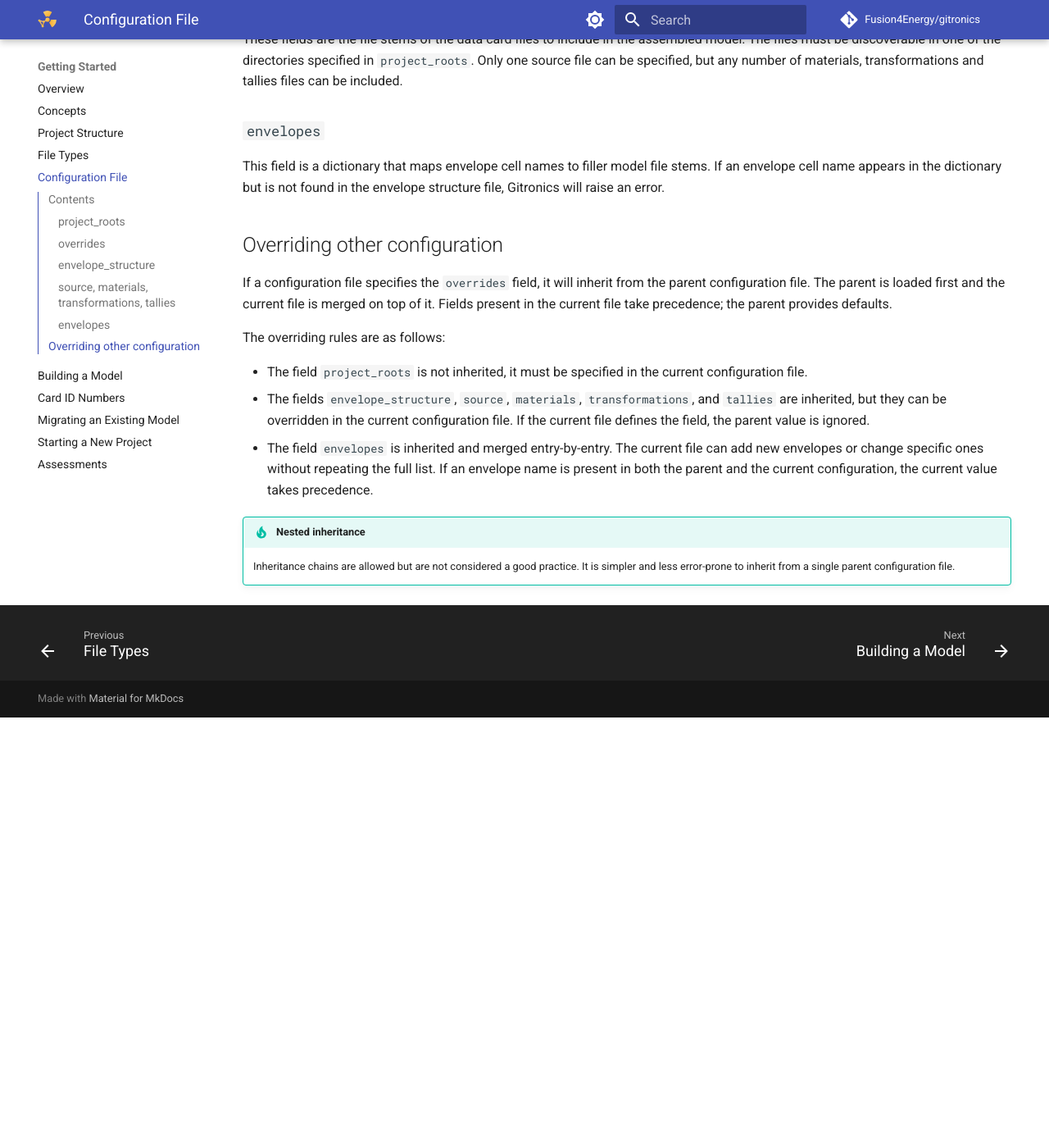
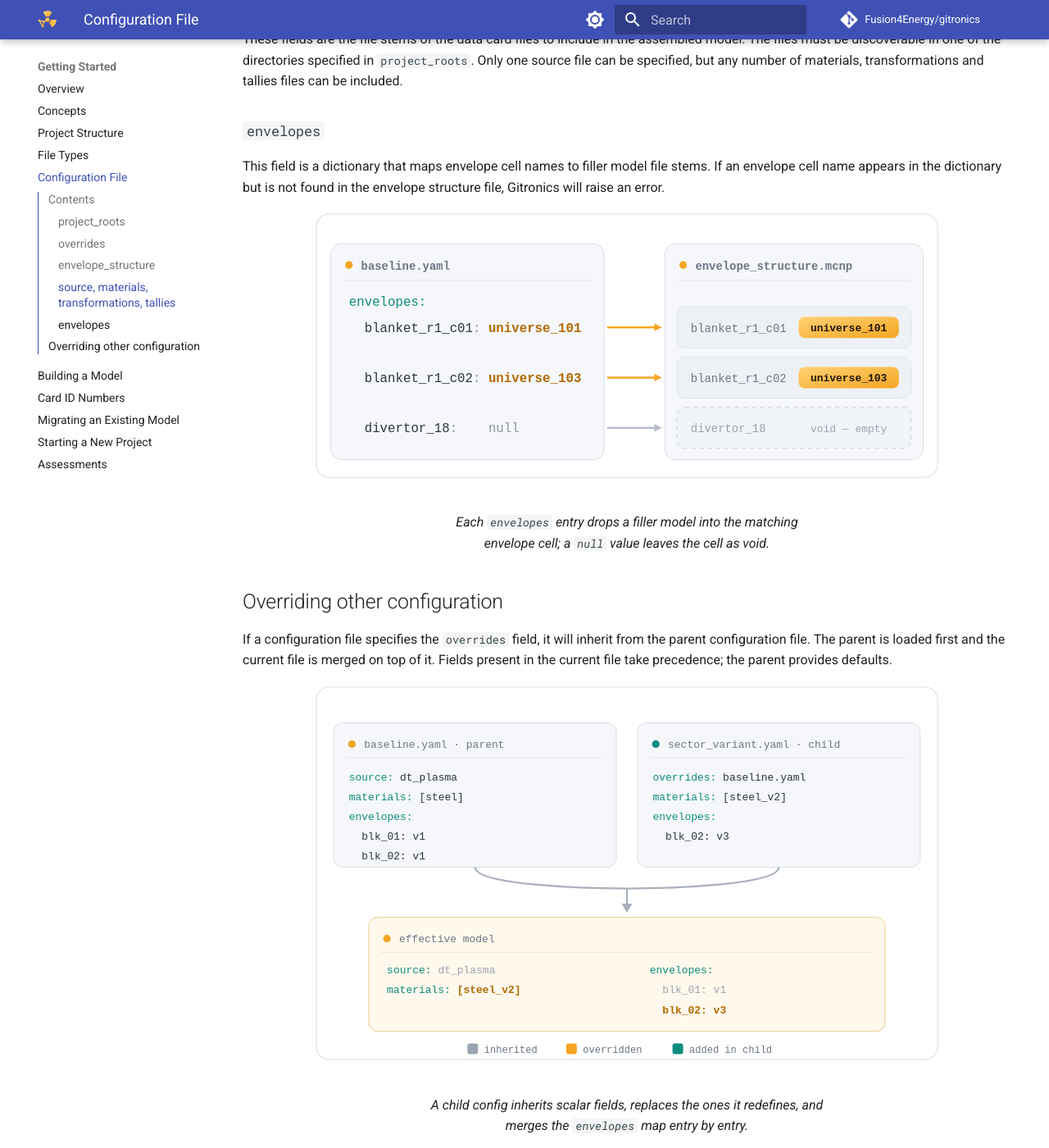
Before and after one commit to Fusion4Energy/gitronics, an MkDocs documentation site: the page built from docs/getting_started/configuration_file.md, in a window 1280 px wide and 1400 px high, scrolled down 1728 px. Shown: the whole window at 82% size. Built offline with MkDocs 1.6.1 and Material for MkDocs 9.7.7, drawn with Linux system fonts in a browser that asks for light colours; comment, search, counter and statistics services are not loaded; the version menu is left out; before the commit the page ends 2603 px from its top, so only the background shows below that.

Commit message:
More SVGs and changes

```diff
--- /dev/null
+++ b/docs/assets/stylesheets/extra.css
@@ -0,0 +1,21 @@
+/* Gitronics documentation — layout tweaks */
+
+/* Diagram figures: keep them centered at a comfortable, readable size. */
+.md-typeset figure.wide {
+    display: block;
+    width: 100%;
+    max-width: 100%;
+    margin: 1.2em auto;
+    text-align: center;
+}
+
+/* Do NOT set `display` on these images: mkdocs-material toggles the
+   light/dark variants with `display: none`, so overriding it would make
+   both variants show at once. Size and centering only. */
+.md-typeset figure.wide img {
+    width: 100%;
+    max-width: 760px;
+    height: auto;
+    margin-left: auto;
+    margin-right: auto;
+}
--- a/docs/getting_started/configuration_file.md
+++ b/docs/getting_started/configuration_file.md
@@ -80,9 +80,21 @@ Only one source file can be specified, but any number of materials, transformati
 This field is a dictionary that maps envelope cell names to filler model file stems.
 If an envelope cell name appears in the dictionary but is not found in the envelope structure file, Gitronics will raise an error.
 
+<figure class="wide" markdown="span">
+  ![How the envelopes map fills envelope cells](../assets/mapping.svg#only-dark){ width="100%" }
+  ![How the envelopes map fills envelope cells](../assets/mapping-light.svg#only-light){ width="100%" }
+  <figcaption>Each <code>envelopes</code> entry drops a filler model into the matching envelope cell; a <code>null</code> value leaves the cell as void.</figcaption>
+</figure>
+
 ## Overriding other configuration
 
 If a configuration file specifies the `overrides` field, it will inherit from the parent configuration file. The parent is loaded first and the current file is merged on top of it. Fields present in the current file take precedence; the parent provides defaults.
+
+<figure class="wide" markdown="span">
+  ![Configuration inheritance and overrides](../assets/inheritance.svg#only-dark){ width="100%" }
+  ![Configuration inheritance and overrides](../assets/inheritance-light.svg#only-light){ width="100%" }
+  <figcaption>A child config inherits scalar fields, replaces the ones it redefines, and merges the <code>envelopes</code> map entry by entry.</figcaption>
+</figure>
 
 The overriding rules are as follows:
 
--- a/mkdocs.yml
+++ b/mkdocs.yml
@@ -43,6 +43,9 @@ plugins:
 hooks:
   - docs/hooks/version_from_git.py
 
+extra_css:
+  - assets/stylesheets/extra.css
+
 extra:
   version:
     provider: mike
```
Also changed, not shown: docs/getting_started/building_a_model.md (+3 -2 lines), docs/getting_started/concepts.md (+6 -0 lines), docs/index.md (+3 -2 lines), docs/assets/anatomy-light.svg (added), docs/assets/anatomy.svg (added), docs/assets/flow-light.svg (added), docs/assets/flow.svg, docs/assets/inheritance-light.svg (added), docs/assets/inheritance.svg (added), docs/assets/mapping-light.svg (added), docs/assets/mapping.svg (added).
